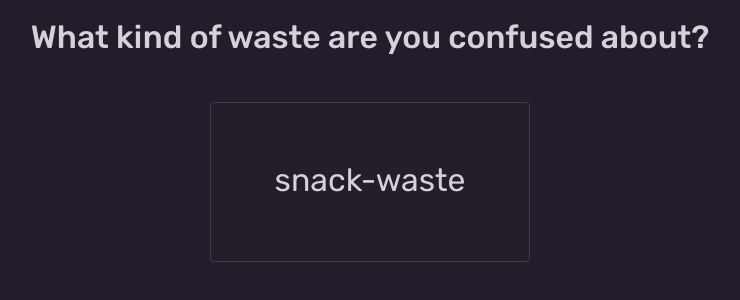
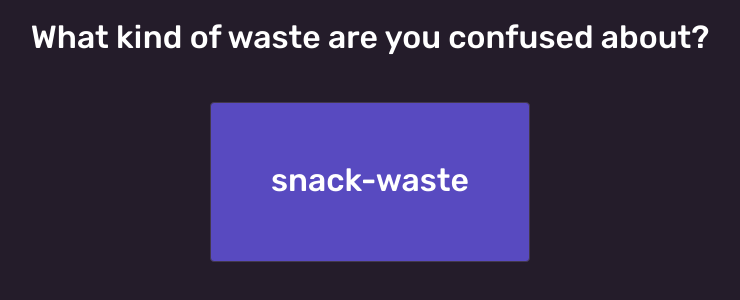
Before and after one commit to KobbyBawuah/waste-flowchart, a React (Create React App) app: page / in a window 1280 px wide. Shown: the top 300 px of the page, without its empty margins (270-1010 px from the left). Built offline with nearby package versions, Linux system fonts and the light colour scheme.

Commit message:
Button styling

```diff
--- a/src/components/Button.js
+++ b/src/components/Button.js
@@ -1,6 +1,6 @@
 import React from "react";
 import styled from "@emotion/styled";
-import { WHITE } from "../theme/colors";
+import { PRIMARY_BUTTON_PURPLE, WHITE } from "../theme/colors";
 
 class Button extends React.Component {
   constructor(props) {
@@ -35,8 +35,9 @@ const StyledButton = styled(`button`)`
   color: ${WHITE};
   font-size: xx-large;
   font-family: Rubik, Avenir Next, Helvetica Neue, sans-serif;
+  font-weight: 600;
 
-  background-color: #241d2a;
+  background-color: ${PRIMARY_BUTTON_PURPLE};
 
   border-radius: 4px;
   border: 1px solid #43384c;
--- a/src/theme/colors.js
+++ b/src/theme/colors.js
@@ -1,2 +1,3 @@
 export const PURPLE = "#241c2a";
-export const WHITE = "#d6d0dc";
+export const PRIMARY_BUTTON_PURPLE = "#584AC0";
+export const WHITE = "#ffffff";
```
